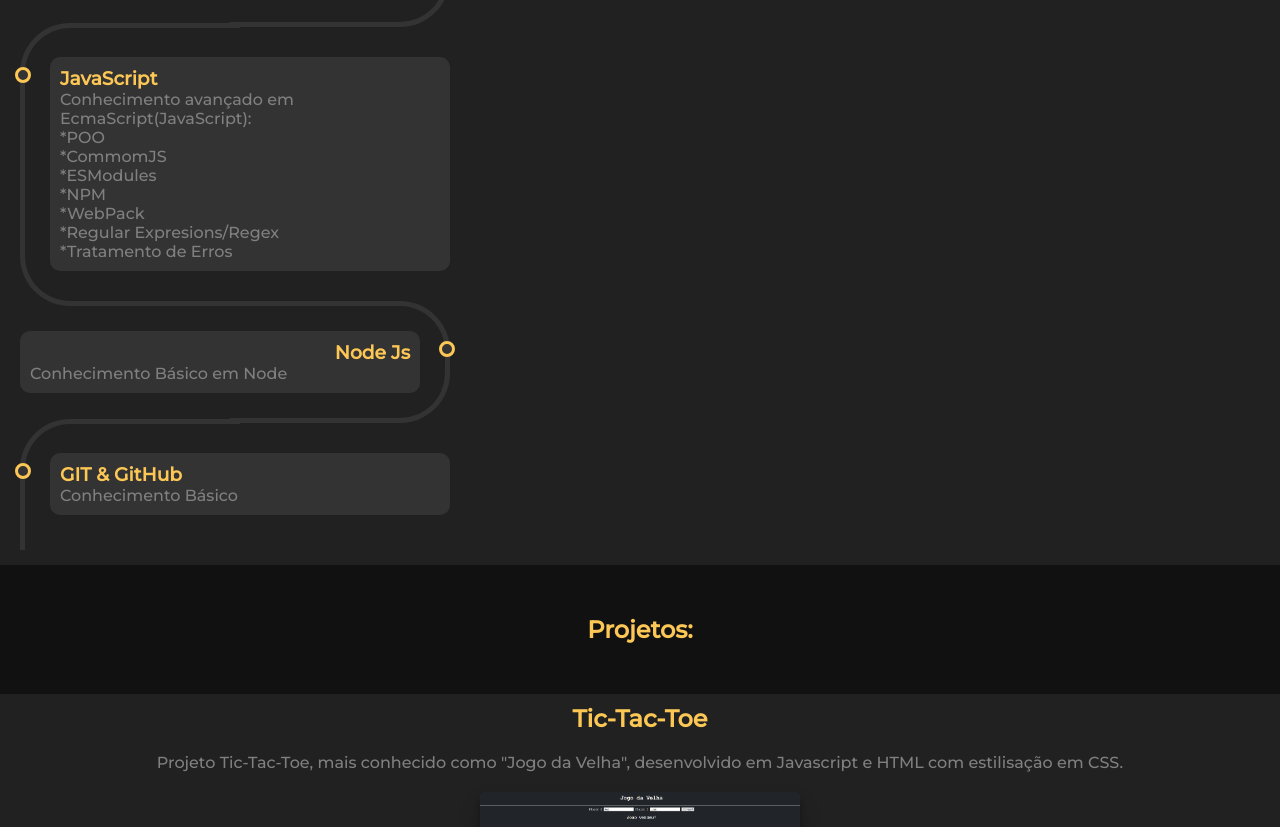
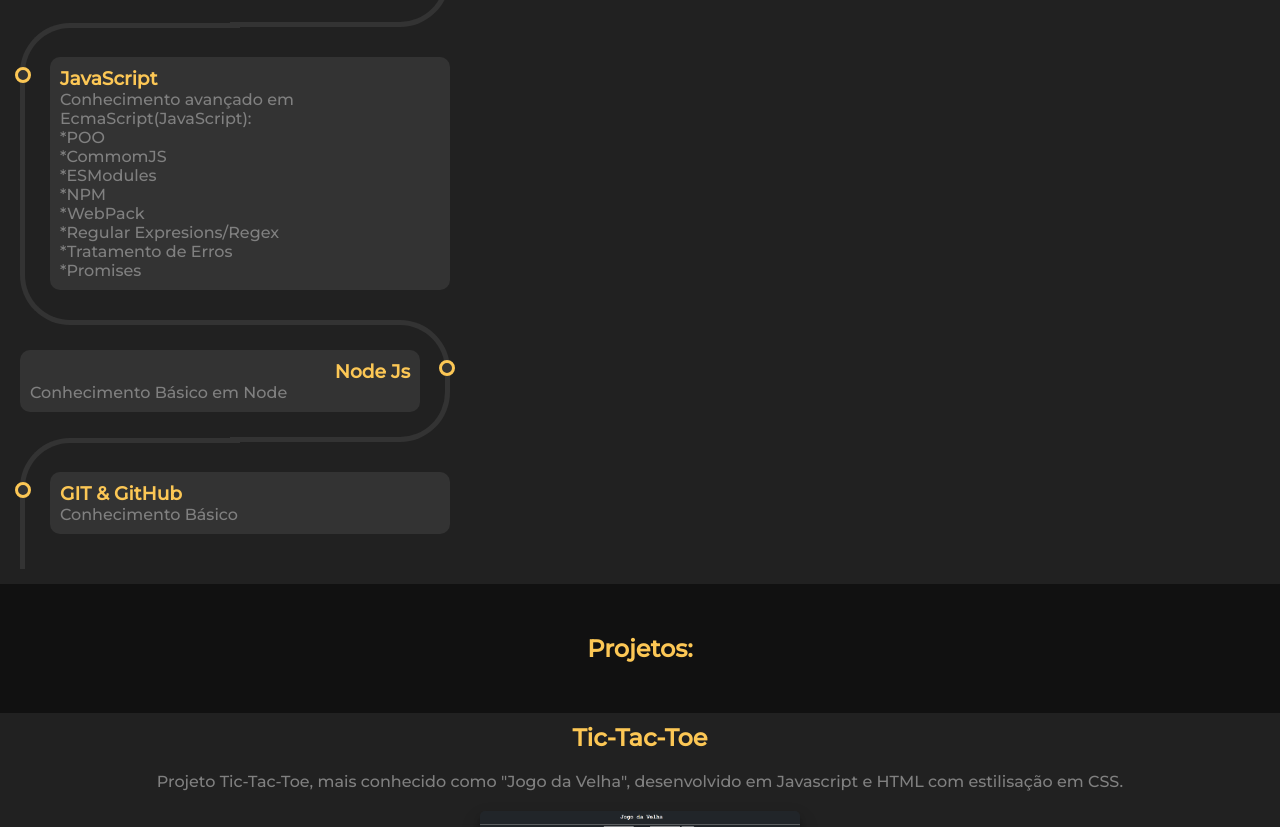
Before and after one commit to Viniciuxbento/Portifolio, a website: page index.html in a window 1280 px wide. Shown: the part 1152-1979 px from the top of the page. Drawn offline with Linux system fonts and the light colour scheme; a web font is replaced by a local one.

Commit message:
Portifolio

```diff
--- a/index.html
+++ b/index.html
@@ -51,7 +51,7 @@
             <h3 class="title">JavaScript </h3>
             <p>Conhecimento avançado em
               EcmaScript(JavaScript):<br>*POO<br>*CommomJS<br>*ESModules<br>*NPM<br>*WebPack<br>*Regular
-              Expresions/Regex<br>*Tratamento de Erros</p>
+              Expresions/Regex<br>*Tratamento de Erros<br>*Promises</p>
           </div>
         </div>
         <div class="card">
```
